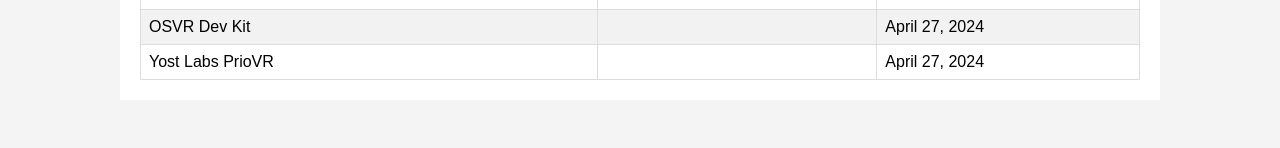
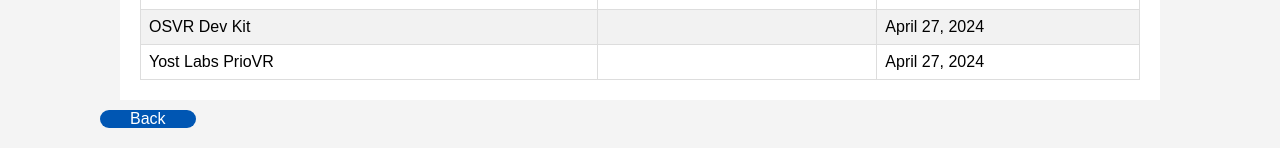
Before and after one commit to anetaolszak/equipmentinventory, a Django app: page /reports/warranty/ in a window 1280 px wide. Shown: the part 2454-2602 px from the top of the page. Before the commit the page ends 2534 px from the top, so only its background shows below. Run offline with Django 5.2, Linux system fonts and the light colour scheme; a user stored in the database is signed in; data comes from the database, SQL or seed files in the repository; parts of the project's set-up code (start-up, migrations or seed data) failed here and were passed over.

Commit message:
added back buttons to the admin dashboard

```diff
--- a/equipmentinventory/appone/static/appone/backbutton.css
+++ b/equipmentinventory/appone/static/appone/backbutton.css
@@ -7,6 +7,7 @@
     transition-duration: 1s;
     transition-property: all;
     transition-timing-function: ease-in-out;
+    margin-top: 10px;
 }
 
 .button1:hover{
--- a/equipmentinventory/appone/templates/appone/createitem.html
+++ b/equipmentinventory/appone/templates/appone/createitem.html
@@ -20,5 +20,4 @@
 <div class="button1">
   <a href="http://127.0.0.1:8000/admindashboard/">Back</a>
 </div>
-
 {% endblock content %}
--- a/equipmentinventory/appone/templates/appone/inventory_report.html
+++ b/equipmentinventory/appone/templates/appone/inventory_report.html
@@ -11,6 +11,7 @@
       type="text/css"
       href="{% static 'appone/reports.css' %}"
     />
+    <link href="{% static 'appone/styles.css' %}" rel="stylesheet" />
   </head>
   <body>
     <h1>Current Inventory Status</h1>
@@ -26,5 +27,8 @@
       </tr>
       {% endfor %}
     </table>
+    <div class="button1">
+      <a href="http://127.0.0.1:8000/admindashboard/">Back</a>
+    </div>
   </body>
 </html>
--- a/equipmentinventory/appone/templates/appone/overdue_count.html
+++ b/equipmentinventory/appone/templates/appone/overdue_count.html
@@ -11,6 +11,7 @@
       type="text/css"
       href="{% static 'appone/reports.css' %}"
     />
+    <link href="{% static 'appone/backbutton.css' %}" rel="stylesheet" />
   </head>
 
   <h1>Overdue Equipment Count Report</h1>
@@ -100,3 +101,6 @@
   </tr>
   {% endfor %}
 </table>
+<div class="button1">
+  <a href="http://127.0.0.1:8000/admindashboard/">Back</a>
+</div>
--- a/equipmentinventory/appone/templates/appone/overdue_report.html
+++ b/equipmentinventory/appone/templates/appone/overdue_report.html
@@ -11,6 +11,7 @@
       type="text/css"
       href="{% static 'appone/reports.css' %}"
     />
+    <link href="{% static 'appone/backbutton.css' %}" rel="stylesheet" />
   </head>
   <body>
     <h1>Overdue Equipment Report</h1>
@@ -26,5 +27,8 @@
       </tr>
       {% endfor %}
     </table>
+    <div class="button1">
+      <a href="http://127.0.0.1:8000/admindashboard/">Back</a>
+    </div>
   </body>
 </html>
--- a/equipmentinventory/appone/templates/appone/usage_history.html
+++ b/equipmentinventory/appone/templates/appone/usage_history.html
@@ -11,6 +11,7 @@
       type="text/css"
       href="{% static 'appone/reports.css' %}"
     />
+    <link href="{% static 'appone/backbutton.css' %}" rel="stylesheet" />
   </head>
   <body>
     <h1>Equipment Usage History</h1>
@@ -34,5 +35,8 @@
       </tr>
       {% endfor %}
     </table>
+    <div class="button1">
+      <a href="http://127.0.0.1:8000/admindashboard/">Back</a>
+    </div>
   </body>
 </html>
--- a/equipmentinventory/appone/templates/appone/warranty_report.html
+++ b/equipmentinventory/appone/templates/appone/warranty_report.html
@@ -42,6 +42,29 @@
         text-align: center;
         margin-bottom: 20px;
       }
+
+      .button1 {
+        margin-left: 80px;
+        background-color: #0056b3;
+        width: fit-content;
+        border-radius: 10px;
+        text-align: center;
+        transition-duration: 1s;
+        transition-property: all;
+        transition-timing-function: ease-in-out;
+        margin-top: 10px;
+    }
+
+    .button1:hover{
+        background-color: #1f2b97;
+        color: white;
+    }
+
+    .button1 a {
+        color: white;
+        text-decoration: none;
+        padding: 15px 30px 15px 30px;
+    }
     </style>
   </head>
   <body>
@@ -67,5 +90,8 @@
         {% endfor %}
       </table>
     </div>
+    <div class="button1">
+      <a href="http://127.0.0.1:8000/admindashboard/">Back</a>
+    </div>
   </body>
 </html>
```
Also changed, not shown: equipmentinventory/appone/templates/appone/count_by_device_type.html (+27 -0 lines), equipmentinventory/appone/templates/appone/updateitem.html (+1 -6 lines).
